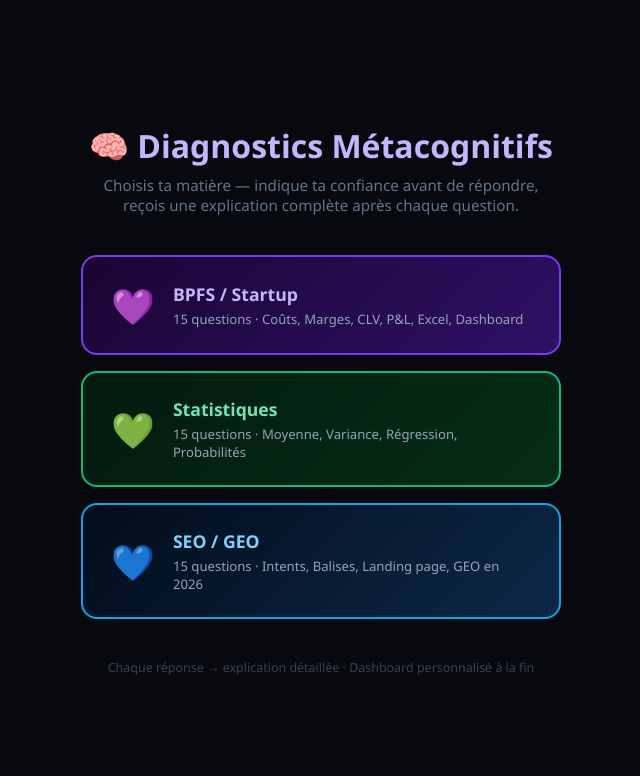
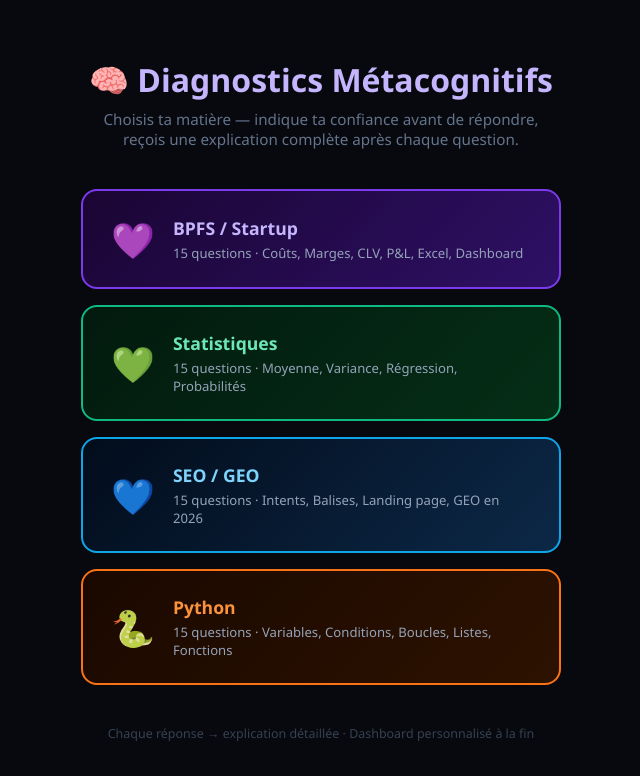
Before and after one commit to oansellem-dev/evaluations-meta, a plain HTML site: page index.html in a window 1280 px wide. Shown: the whole page, without its empty margins (319-959 px from the left). Drawn offline with Linux system fonts and the light colour scheme.

Commit message:
Update index.html

```diff
--- a/index.html
+++ b/index.html
@@ -21,6 +21,8 @@ h1 { font-size: 2rem; color: #c4b5fd; margin-bottom: 8px; text-align: center; }
 .c-stats .card-title { color: #6ee7b7; }
 .c-seo { background: linear-gradient(135deg, #020c1b, #0c2847); border: 2px solid #0ea5e9; }
 .c-seo .card-title { color: #7dd3fc; }
+.c-python { background: linear-gradient(135deg, #1a0800, #2d1200); border: 2px solid #f97316; }
+.c-python .card-title { color: #fb923c; }
 .footer { margin-top: 40px; color: #374151; font-size: 0.78rem; }
 </style>
 </head>
@@ -49,6 +51,13 @@ h1 { font-size: 2rem; color: #c4b5fd; margin-bottom: 8px; text-align: center; }
       <div class="card-desc">15 questions · Intents, Balises, Landing page, GEO en 2026</div>
     </div>
   </a>
+  <a href="python.html" class="card c-python">
+    <div class="card-icon">🐍</div>
+    <div class="card-body">
+      <div class="card-title">Python</div>
+      <div class="card-desc">15 questions · Variables, Conditions, Boucles, Listes, Fonctions</div>
+    </div>
+  </a>
 </div>
 <div class="footer">Chaque réponse → explication détaillée · Dashboard personnalisé à la fin</div>
 </body>
```
